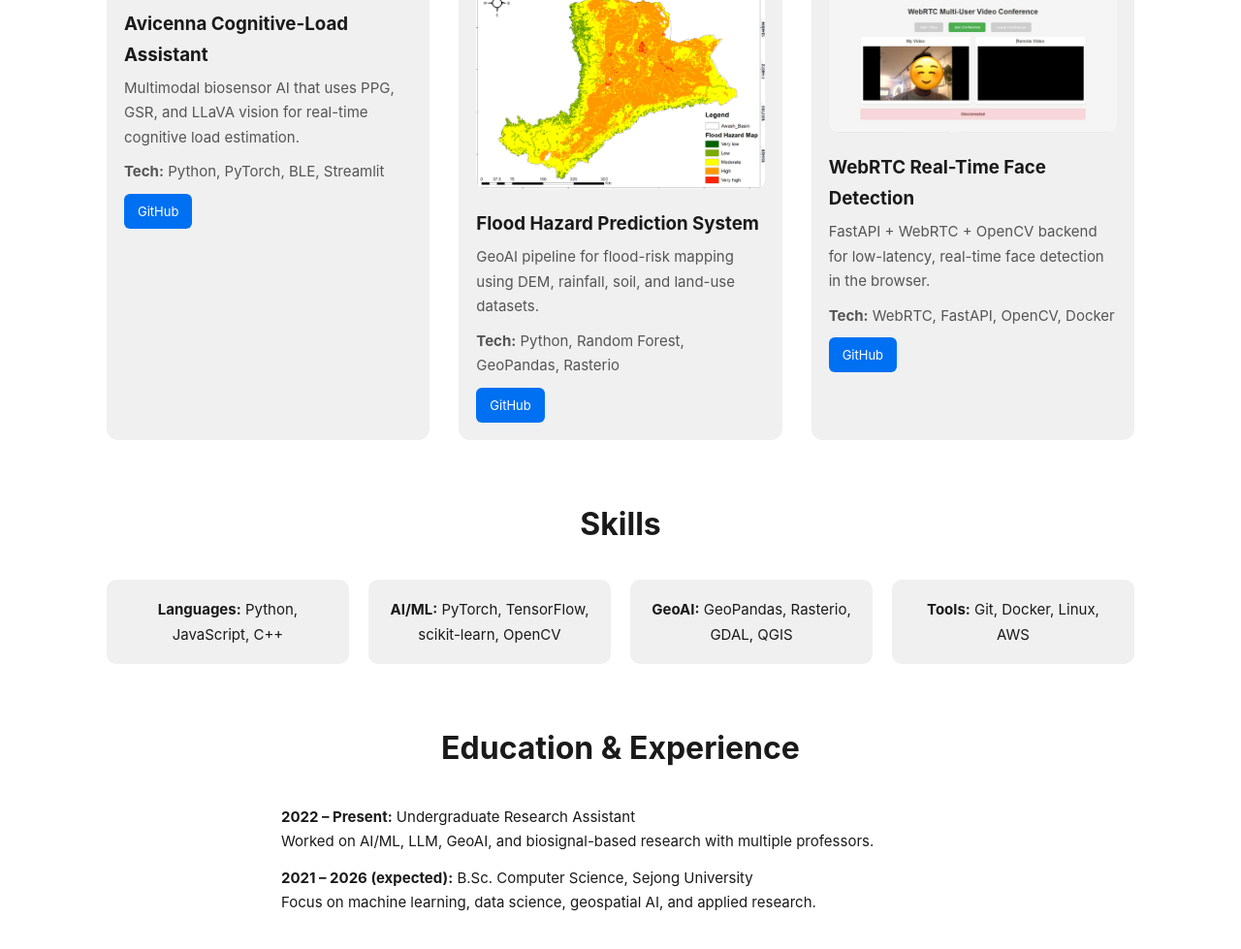
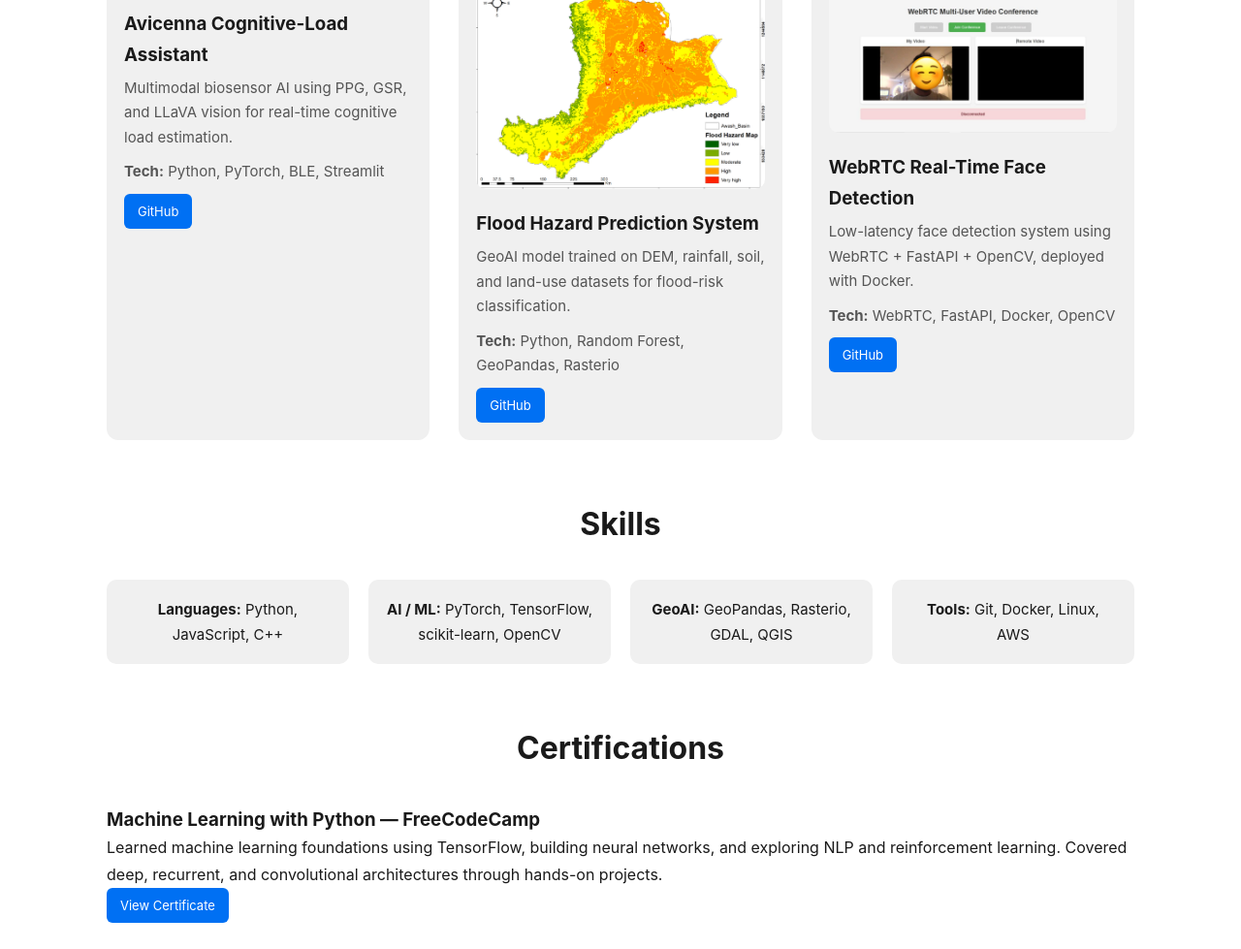
Before and after one commit to Mirshoir/mirshoir-portfolio, a website built with Vite: page index.html in a window 1280 px wide. Shown: the part 661-1640 px from the top of the page at 97% size. Built offline with nearby package versions, Linux system fonts and the light colour scheme; files whose address does not match are found by name.

Commit message:
Update index.html

```diff
--- a/index.html
+++ b/index.html
@@ -18,7 +18,7 @@
     <button class="hamburger" onclick="toggleMenu()">☰</button>
 
     <ul id="nav-menu">
-      <li><a href="index.html">Home</a></li>
+      <li><a href="index.html" class="active">Home</a></li>
       <li><a href="about.html">About</a></li>
       <li><a href="projects.html">Projects</a></li>
       <li><a href="contact.html">Contact</a></li>
@@ -35,9 +35,10 @@
     <h3>AI / ML • GeoAI • LLM Engineering</h3>
 
     <p>
-      I build intelligent systems across multimodal AI, geospatial analytics,
-      biosensor processing, and LLM applications.
-      My work focuses on turning complex research ideas into clean, practical AI tools.
+      I build intelligent systems that combine machine learning, multimodal biosensor
+      analysis, geospatial algorithms, and LLM-based automation.
+      My work spans practical engineering and applied research, transforming ideas into
+      functional AI tools.
     </p>
 
     <div class="hero-buttons">
@@ -58,36 +59,36 @@
 
   <div class="project-grid">
 
+    <!-- Project 1 -->
     <div class="project-card">
       <img src="assets/avicennaChatBot.png" alt="Avicenna" />
       <h3>Avicenna Cognitive-Load Assistant</h3>
       <p>
-        Multimodal biosensor AI that uses PPG, GSR, and LLaVA vision for
-        real-time cognitive load estimation.
+        Multimodal biosensor AI using PPG, GSR, and LLaVA vision for real-time cognitive load estimation.
       </p>
       <p><strong>Tech:</strong> Python, PyTorch, BLE, Streamlit</p>
       <a class="btn" href="https://github.com/Mirshoir/Chatbot_for_Biosensor1" target="_blank">GitHub</a>
     </div>
 
+    <!-- Project 2 -->
     <div class="project-card">
       <img src="assets/floodhazaerd.png" alt="Flood Hazard" />
       <h3>Flood Hazard Prediction System</h3>
       <p>
-        GeoAI pipeline for flood-risk mapping using DEM, rainfall, soil,
-        and land-use datasets.
+        GeoAI model trained on DEM, rainfall, soil, and land-use datasets for flood-risk classification.
       </p>
       <p><strong>Tech:</strong> Python, Random Forest, GeoPandas, Rasterio</p>
       <a class="btn" href="https://github.com/Mirshoir/ML_project" target="_blank">GitHub</a>
     </div>
 
+    <!-- Project 3 -->
     <div class="project-card">
       <img src="assets/webrtc.png" alt="WebRTC" />
       <h3>WebRTC Real-Time Face Detection</h3>
       <p>
-        FastAPI + WebRTC + OpenCV backend for low-latency, real-time face detection
-        in the browser.
+        Low-latency face detection system using WebRTC + FastAPI + OpenCV, deployed with Docker.
       </p>
-      <p><strong>Tech:</strong> WebRTC, FastAPI, OpenCV, Docker</p>
+      <p><strong>Tech:</strong> WebRTC, FastAPI, Docker, OpenCV</p>
       <a class="btn" href="https://github.com/Mirshoir/webrtc-face-detection1" target="_blank">GitHub</a>
     </div>
 
@@ -99,9 +100,29 @@
   <h2>Skills</h2>
   <div class="skills-grid">
     <div class="skill-box"><strong>Languages:</strong> Python, JavaScript, C++</div>
-    <div class="skill-box"><strong>AI/ML:</strong> PyTorch, TensorFlow, scikit-learn, OpenCV</div>
+    <div class="skill-box"><strong>AI / ML:</strong> PyTorch, TensorFlow, scikit-learn, OpenCV</div>
     <div class="skill-box"><strong>GeoAI:</strong> GeoPandas, Rasterio, GDAL, QGIS</div>
     <div class="skill-box"><strong>Tools:</strong> Git, Docker, Linux, AWS</div>
+  </div>
+</section>
+
+<!-- CERTIFICATIONS SECTION -->
+<section>
+  <h2>Certifications</h2>
+
+  <div class="cert-list">
+    <div class="cert-item">
+      <h3>Machine Learning with Python — FreeCodeCamp</h3>
+      <p>
+        Learned machine learning foundations using TensorFlow, building neural networks,
+        and exploring NLP and reinforcement learning. Covered deep, recurrent, and
+        convolutional architectures through hands-on projects.
+      </p>
+      <a href="https://www.freecodecamp.org/certification/mirshoir/machine-learning-with-python-v7"
+         target="_blank" class="btn">
+         View Certificate
+      </a>
+    </div>
   </div>
 </section>
 
@@ -113,12 +134,12 @@
 
     <li>
       <strong>2022 – Present:</strong> Undergraduate Research Assistant
-      <br>Worked on AI/ML, LLM, GeoAI, and biosignal-based research with multiple professors.
+      <br>Worked on AI/ML, LLM development, GeoAI, and biosensor-based research under multiple professors.
     </li>
 
     <li>
       <strong>2021 – 2026 (expected):</strong> B.Sc. Computer Science, Sejong University
-      <br>Focus on machine learning, data science, geospatial AI, and applied research.
+      <br>Focused on machine learning, geospatial analysis, data science, and applied research.
     </li>
 
   </ul>
```
